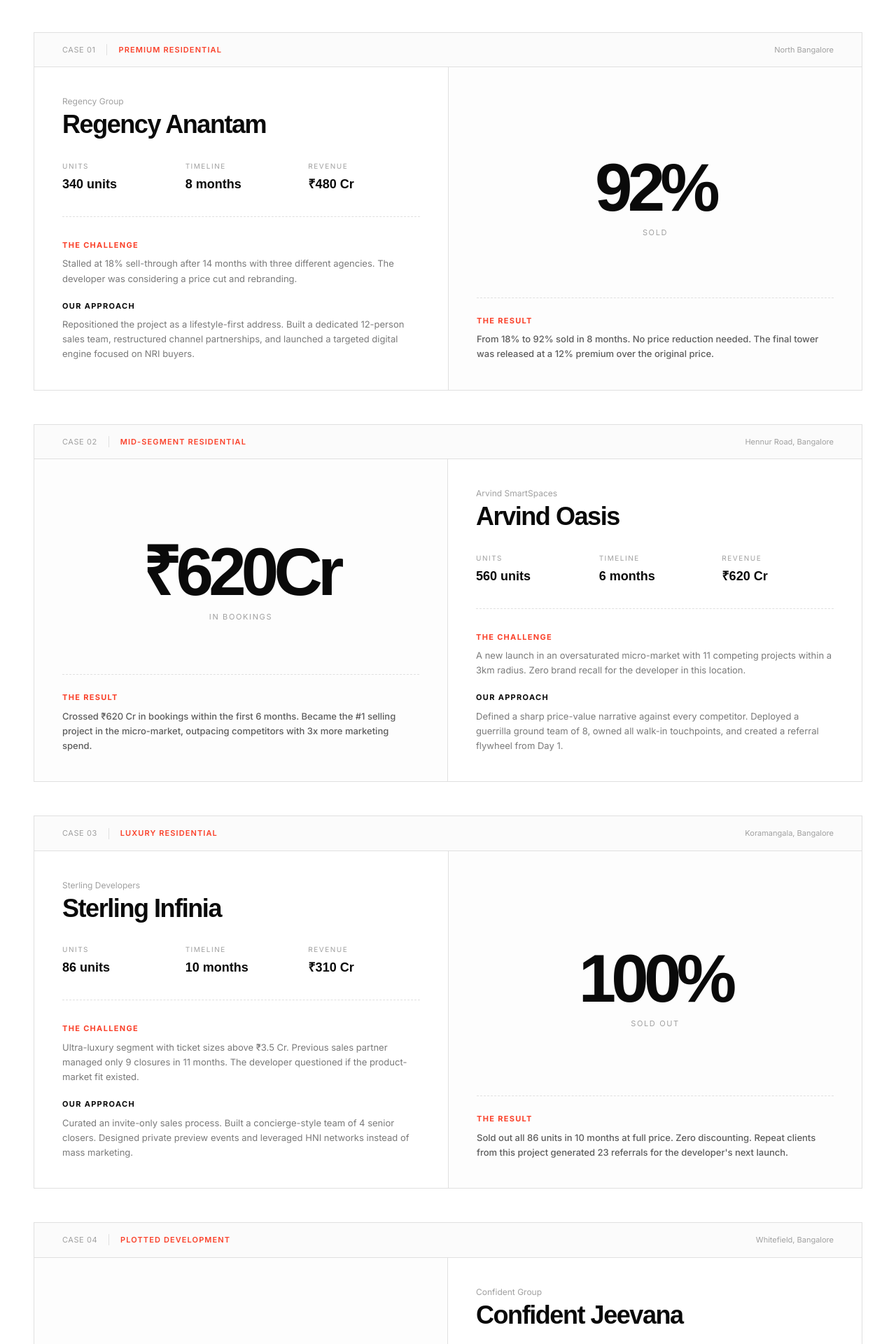
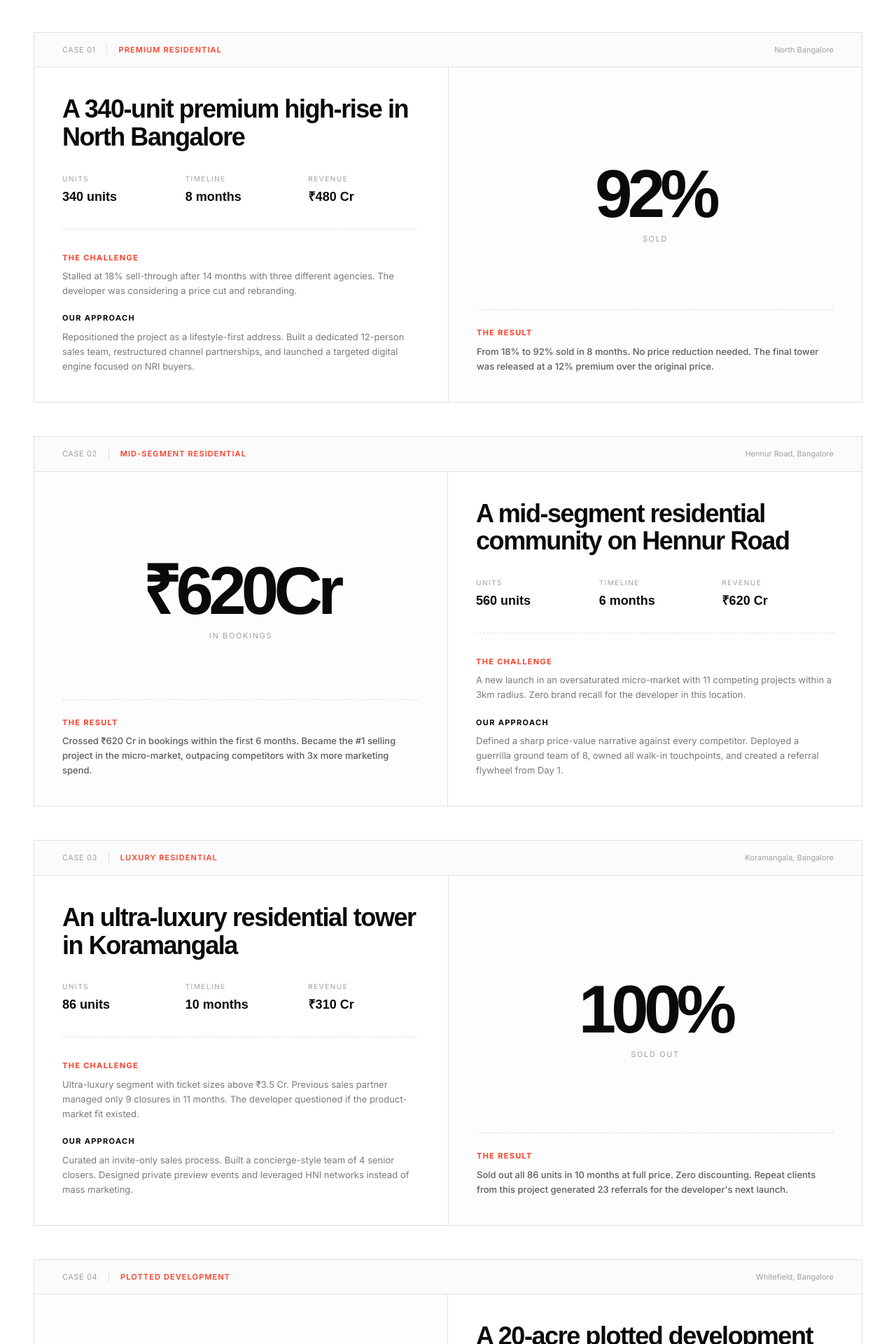
Before and after one commit to DhairyaMarwah/Credvest, a Next.js app: page /people in a window 1280 px wide. Shown: the part 900-2820 px from the top of the page at 70% size. Built offline with nearby package versions, Linux system fonts and the light colour scheme.

Commit message:
anonymize project names, coming soon button

```diff
--- a/app/company/page.tsx
+++ b/app/company/page.tsx
@@ -449,9 +449,9 @@
                         <div className="h-3 bg-neutral-100 rounded-sm w-[60%] animate-pulse" style={{ animationDelay: "150ms" }} />
                         <div className="h-3 bg-neutral-100 rounded-sm w-[50%] animate-pulse" style={{ animationDelay: "300ms" }} />
                       </div>
-                      <span className="text-[11px] font-semibold tracking-[0.12em] uppercase text-neutral-400 mt-2">
+                      <button className="mt-2 px-5 py-2.5 border border-neutral-200 text-[11px] font-semibold tracking-[0.12em] uppercase text-neutral-400 hover:border-brand hover:text-brand transition-colors w-fit cursor-default">
                         Coming Soon
-                      </span>
+                      </button>
                     </>
                   ) : (
                     eco.points.map((point) => (
--- a/app/people/page.tsx
+++ b/app/people/page.tsx
@@ -25,8 +25,7 @@
 const CASE_STUDIES = [
   {
     id: "01",
-    developer: "Regency Group",
-    project: "Regency Anantam",
+    headline: "A 340-unit premium high-rise in North Bangalore",
     location: "North Bangalore",
     type: "Premium Residential",
     units: "340 units",
@@ -44,8 +43,7 @@
   },
   {
     id: "02",
-    developer: "Arvind SmartSpaces",
-    project: "Arvind Oasis",
+    headline: "A mid-segment residential community on Hennur Road",
     location: "Hennur Road, Bangalore",
     type: "Mid-Segment Residential",
     units: "560 units",
@@ -63,8 +61,7 @@
   },
   {
     id: "03",
-    developer: "Sterling Developers",
-    project: "Sterling Infinia",
+    headline: "An ultra-luxury residential tower in Koramangala",
     location: "Koramangala, Bangalore",
     type: "Luxury Residential",
     units: "86 units",
@@ -82,8 +79,7 @@
   },
   {
     id: "04",
-    developer: "Confident Group",
-    project: "Confident Jeevana",
+    headline: "A 20-acre plotted development in Whitefield",
     location: "Whitefield, Bangalore",
     type: "Plotted Development",
     units: "210 plots",
@@ -170,11 +166,8 @@
         {/* Left / info side */}
         <div className={`p-6 md:p-10 flex flex-col ${isEven ? "" : "lg:order-2"}`}>
           <div className="mb-8">
-            <span className="text-[12px] text-neutral-400 block mb-1">
-              {study.developer}
-            </span>
             <h3 className="font-serif text-2xl md:text-3xl lg:text-4xl font-semibold text-neutral-black tracking-[-0.04em] leading-[1.1]">
-              {study.project}
+              {study.headline}
             </h3>
           </div>
 
```
